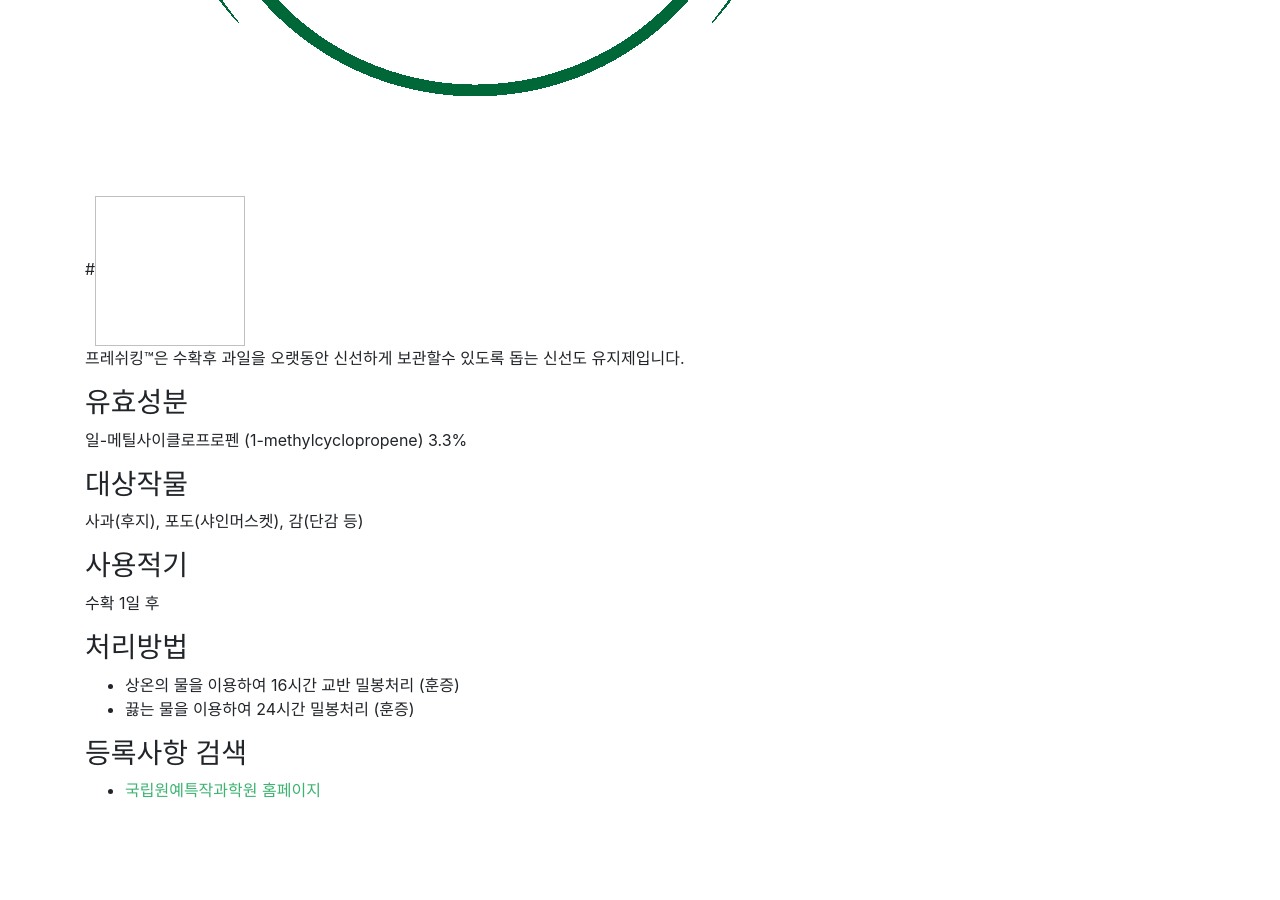
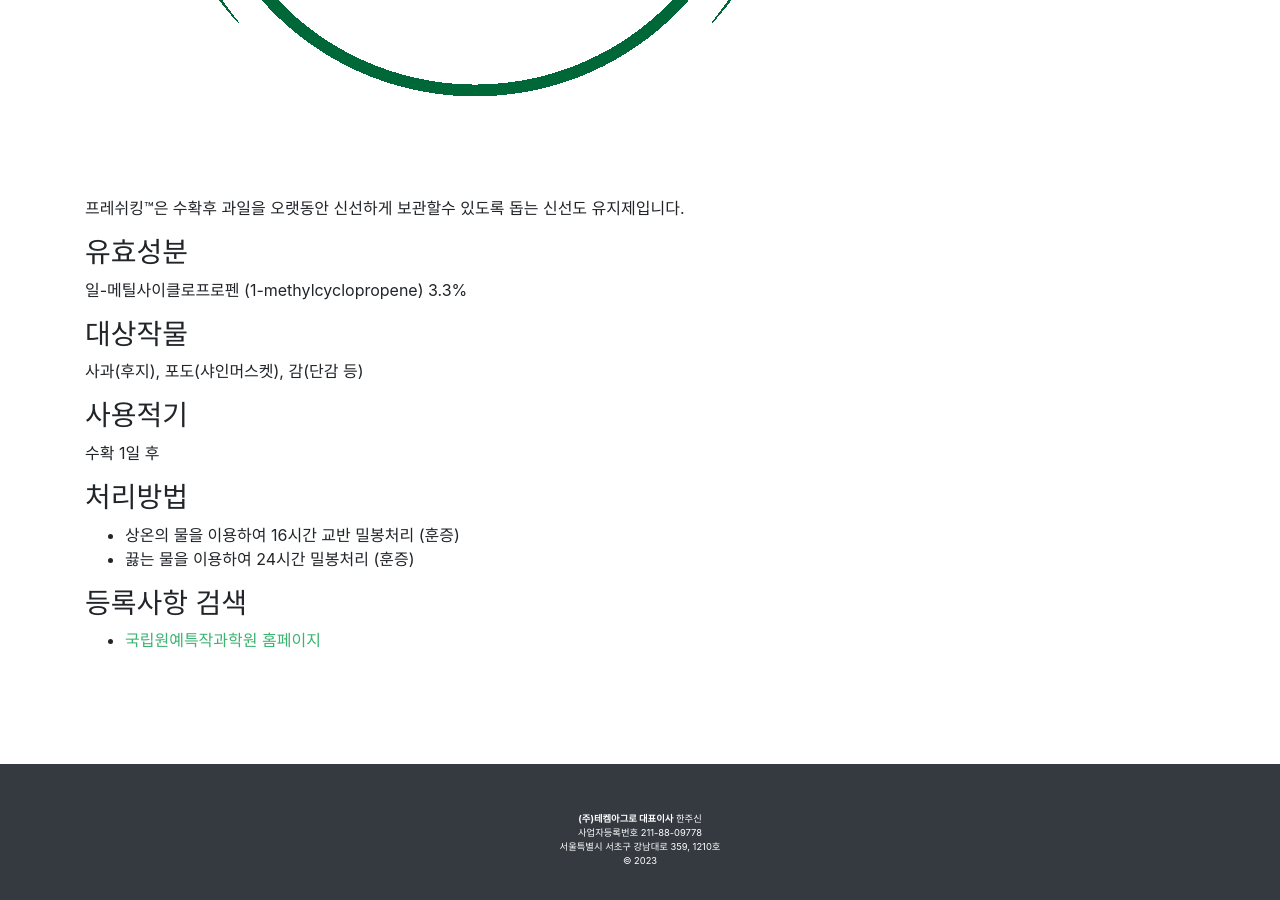
Before and after one commit to techemagro/techemagro.github.io, a Jekyll site: the page built from _pages/freshking.md, in a window 1280 px wide and 900 px high, scrolled down 1112 px. Built offline with Jekyll 4.4.1, drawn with Linux system fonts in a browser that asks for light colours.

Commit message:
Update freshking.md

```diff
--- a/_pages/freshking.md
+++ b/_pages/freshking.md
@@ -13,7 +13,9 @@
 ### 개요
 
 ![test](/assets/img/freshking_logo.png)
-#<img scr="assets/img/freshking_logo.png" width="150" height="150"><br>
+<!--
+<img scr="assets/img/freshking_logo.png" width="150" height="150"><br>
+-->
 프레쉬킹&trade;은 수확후 과일을 오랫동안 신선하게 보관할수 있도록 돕는 신선도 유지제입니다.
 
 ### 유효성분
```
